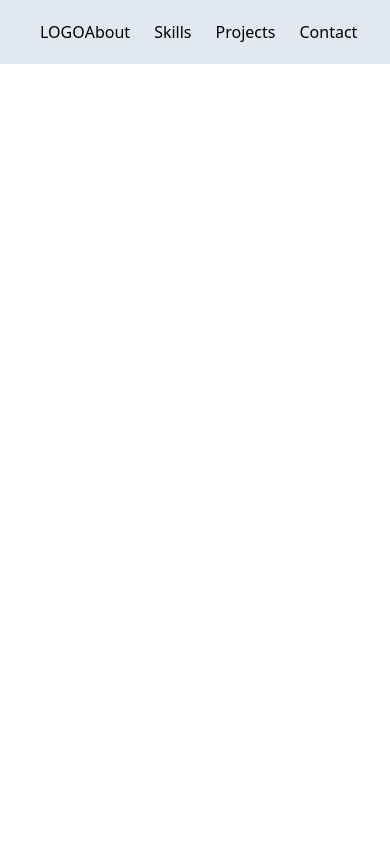
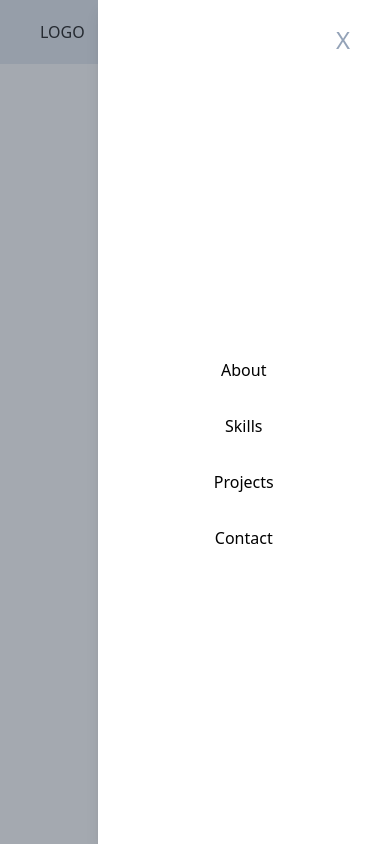
Before and after one commit to sumedh-inamdar/personal-portfolio, a React app: page / in a window 390 px wide. Built offline with nearby package versions, Linux system fonts and the light colour scheme.

Commit message:
Created constants file, following components: DesktopMenu, HamburgerButton, MobileMenu, MobileMenuModal

```diff
--- /dev/null
+++ b/src/components/header/DesktopMenu.tsx
@@ -0,0 +1,14 @@
+import React from 'react';
+import { navConfig } from '../../constants';
+
+export default function DesktopMenu() {
+  return (
+    <nav className="hidden md:flex">
+      <ul className="flex space-x-6">
+        {navConfig.map((navItem) => (
+          <li key={navItem.name}>{navItem.name}</li>
+        ))}
+      </ul>
+    </nav>
+  );
+}
--- /dev/null
+++ b/src/components/header/HamburgerButton.tsx
@@ -0,0 +1,28 @@
+import React from 'react';
+interface ButtonProps {
+  setViewModal: (viewModal: boolean) => void;
+}
+export default function HamburgerButton({ setViewModal }: ButtonProps) {
+  function openModal() {
+    setViewModal(true);
+  }
+
+  return (
+    <button
+      className="outline-none mobile-menu-button"
+      aria-label="Hamburger"
+      onClick={openModal}>
+      <svg
+        className="w-8 h-8"
+        x-show="!showMenu"
+        fill="none"
+        strokeLinecap="round"
+        strokeLinejoin="round"
+        strokeWidth="2"
+        viewBox="0 0 24 24"
+        stroke="currentColor">
+        <path d="M4 6h16M4 12h16M4 18h16"></path>
+      </svg>
+    </button>
+  );
+}
--- a/src/components/header/Header.tsx
+++ b/src/components/header/Header.tsx
@@ -1,11 +1,14 @@
 import React from 'react';
-import Menu from './Menu';
+import DesktopMenu from './DesktopMenu';
+
+import MobileMenu from './MobileMenu';
 
 export default function Header() {
   return (
     <header className="h-16 bg-slate-200 flex justify-between px-10 items-center">
       <div>LOGO</div>
-      <Menu />
+      <DesktopMenu />
+      <MobileMenu />
     </header>
   );
 }
--- a/src/components/header/Menu.tsx
+++ /dev/null
@@ -1,14 +0,0 @@
-import React from 'react';
-
-export default function Menu() {
-  return (
-    <nav>
-      <ul className="flex space-x-6">
-        <li>About</li>
-        <li>Skills</li>
-        <li>Projects</li>
-        <li>Contact</li>
-      </ul>
-    </nav>
-  );
-}
--- /dev/null
+++ b/src/components/header/MobileMenu.tsx
@@ -0,0 +1,14 @@
+import React, { useState } from 'react';
+import HamburgerButton from './HamburgerButton';
+import MobileMenuModal from './MobileMenuModal';
+
+export default function MobileMenu() {
+  const [viewModal, setViewModal] = useState(true);
+
+  return (
+    <div className="md:hidden flex items-center">
+      <HamburgerButton setViewModal={setViewModal} />
+      {viewModal && <MobileMenuModal setViewModal={setViewModal} />}
+    </div>
+  );
+}
--- /dev/null
+++ b/src/components/header/MobileMenuModal.tsx
@@ -0,0 +1,32 @@
+import React from 'react';
+import { navConfig } from '../../constants';
+interface ModalProps {
+  setViewModal: (viewModal: boolean) => void;
+}
+export default function MobileMenuModal({ setViewModal }: ModalProps) {
+  function closeModal() {
+    setViewModal(false);
+  }
+
+  return (
+    <nav>
+      <div
+        className="fixed inset-0 bg-gray-600 bg-opacity-50 overflow-y-auto h-full w-full"
+        id="my-modal"
+        onClick={closeModal}
+      />
+      <div className="fixed inset-y-0 right-0 max-w-[75vw] w-96 shadow-lg bg-white py-6 px-4">
+        <div
+          onClick={closeModal}
+          className="text-right px-6 cursor-pointer text-2xl text-slate-400 hover:text-slate-600">
+          X
+        </div>
+        <ul className="flex flex-col text-center h-full justify-center space-y-8">
+          {navConfig.map((navItem) => (
+            <li key={navItem.name}>{navItem.name}</li>
+          ))}
+        </ul>
+      </div>
+    </nav>
+  );
+}
--- /dev/null
+++ b/src/constants.ts
@@ -0,0 +1,18 @@
+export const navConfig = [
+  {
+    name: 'About',
+    url: '/#about'
+  },
+  {
+    name: 'Skills',
+    url: '/#skills'
+  },
+  {
+    name: 'Projects',
+    url: '/#projects'
+  },
+  {
+    name: 'Contact',
+    url: '/#contact'
+  }
+];
```
